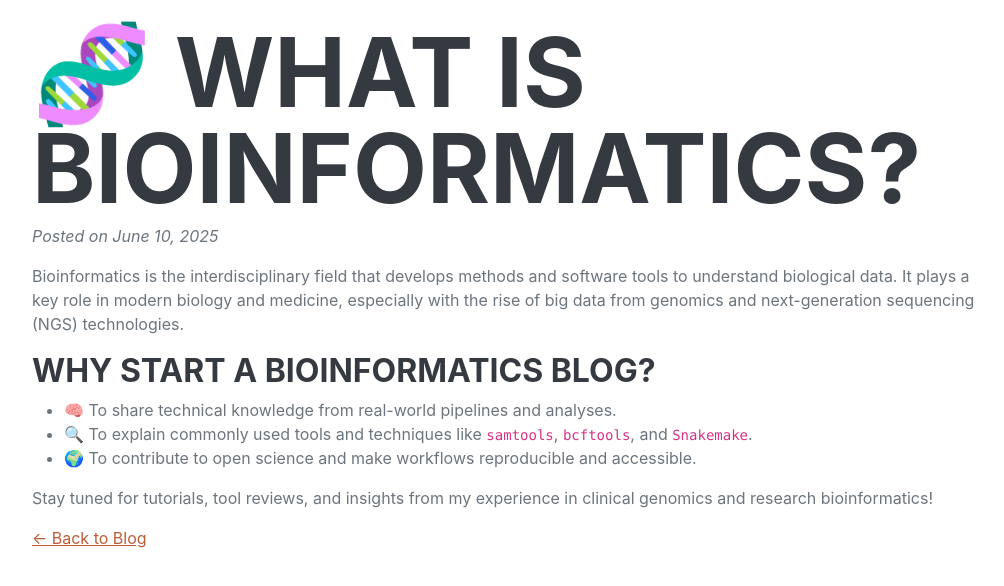
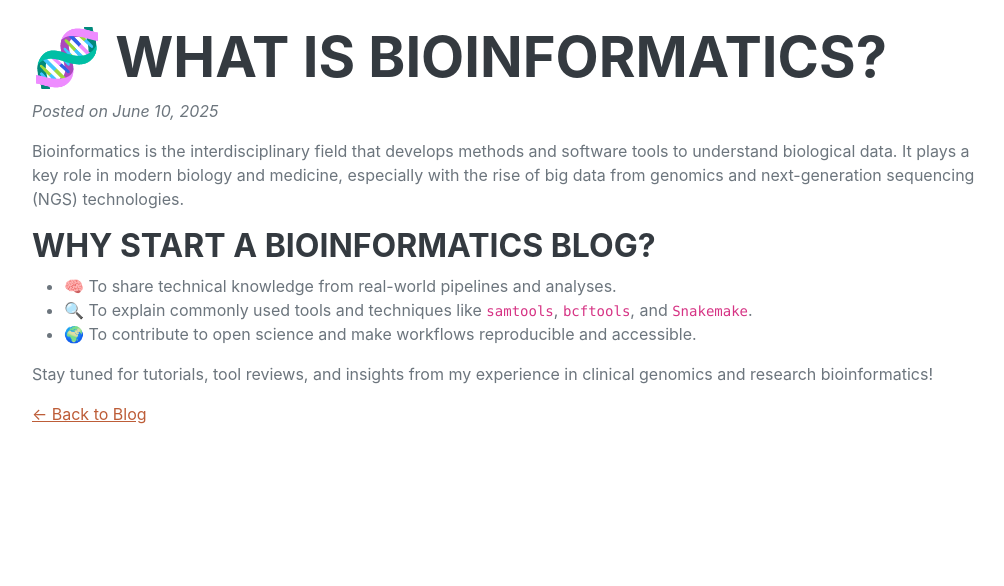
Before and after one commit to shanimalik86/shanimalik86.github.io, a plain HTML site: page posts/2025-06-10-intro-to-bioinformatics.html in a window 1280 px wide. Shown: the whole page, without its empty margins (264-1268 px from the left). Drawn offline with Linux system fonts and the light colour scheme.

Commit message:
Update 2025-06-10-intro-to-bioinformatics.html

```diff
--- a/posts/2025-06-10-intro-to-bioinformatics.html
+++ b/posts/2025-06-10-intro-to-bioinformatics.html
@@ -7,7 +7,7 @@
 </head>
 <body>
     <div class="container p-4">
-        <h1>🧬 What is Bioinformatics?</h1>
+        <h2>🧬 What is Bioinformatics?</h2>
         <p><em>Posted on June 10, 2025</em></p>
         <p>Bioinformatics is the interdisciplinary field that develops methods and software tools to understand biological data. It plays a key role in modern biology and medicine, especially with the rise of big data from genomics and next-generation sequencing (NGS) technologies.</p>
         <h3>Why Start a Bioinformatics Blog?</h3>
```
